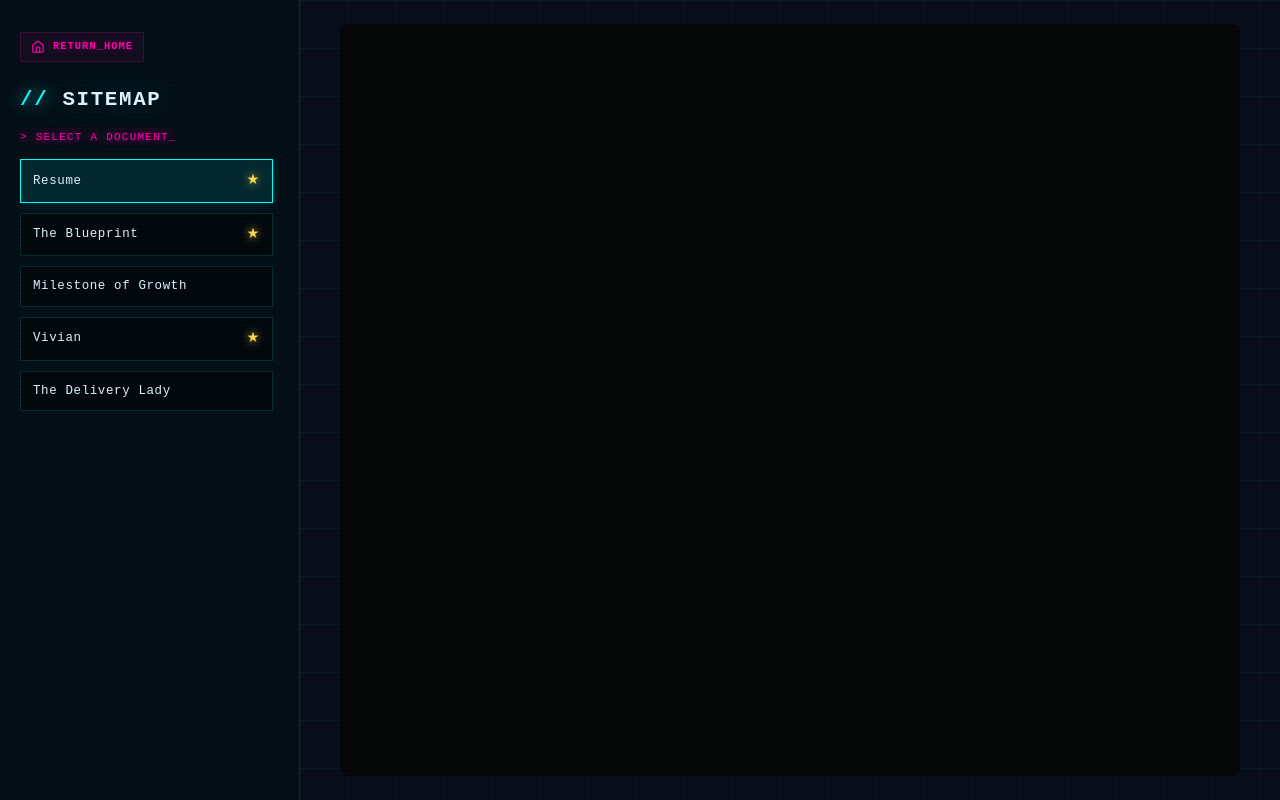
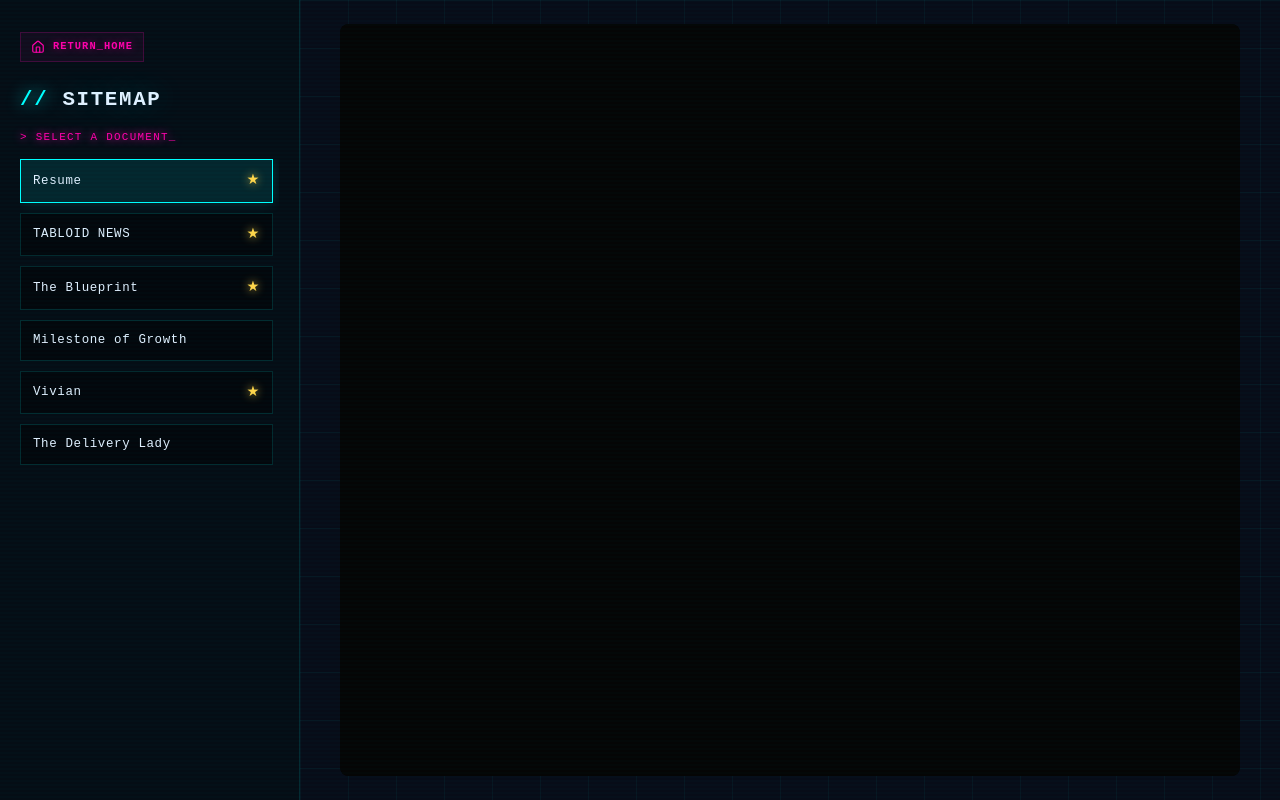
Before and after one commit to prcpham-dev/prcpham-portfolio, a Next.js app in the folder portfolio/: page /sitemap in a window 1280 px wide. Built offline with nearby package versions, Linux system fonts and the light colour scheme.

Commit message:
add story

```diff
--- a/portfolio/data/pdfs.ts
+++ b/portfolio/data/pdfs.ts
@@ -1,5 +1,6 @@
 export const pdfs = [
     { name: 'Resume', slug: 'resume', path: 'sitemap/resume.pdf', favorite: true },
+    { name: 'TABLOID NEWS', slug: 'tabloid-news', path: 'sitemap/TABLOID_NEWS.pdf', favorite: true },
     { name: 'The Blueprint', slug: 'the-blueprint', path: 'sitemap/The_Blueprint.pdf', favorite: true },
     { name: 'Milestone of Growth', slug: 'milestone-of-growth', path: 'sitemap/Milestones_of_Growth.pdf' },
     { name: 'Vivian', slug: 'vivian', path: 'sitemap/Vivian.pdf', favorite: true },
```
Also changed, not shown: 1 other file (tests, documents, lock files or other folders).
